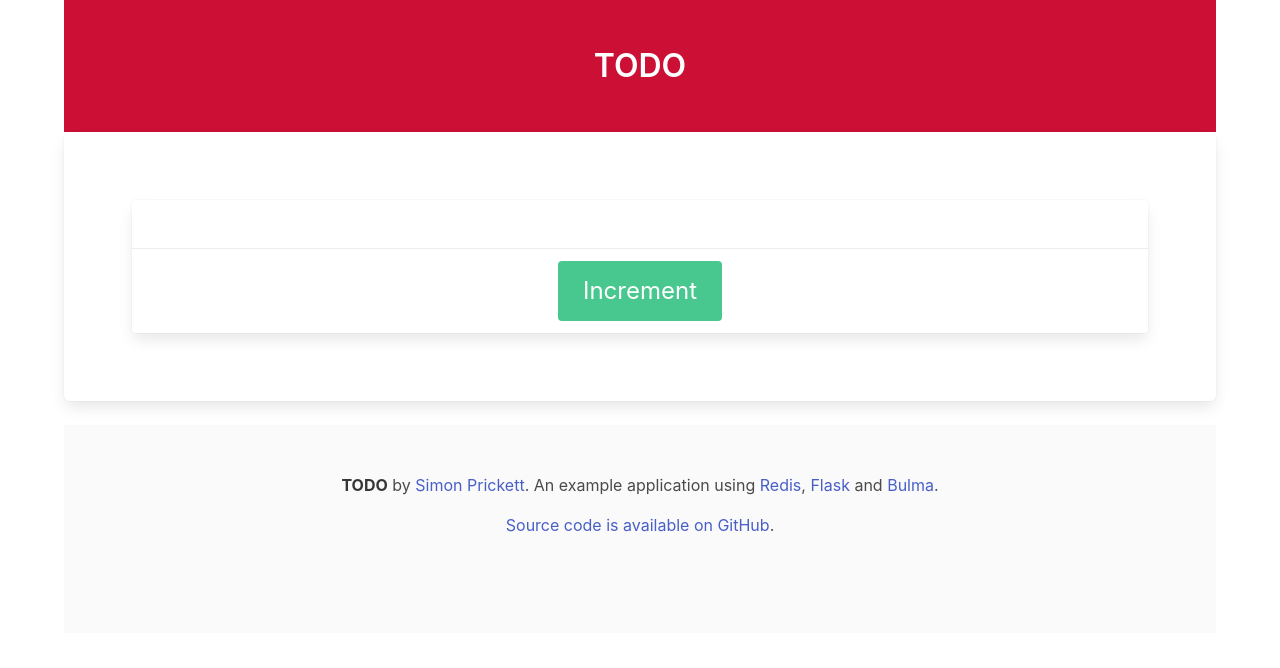
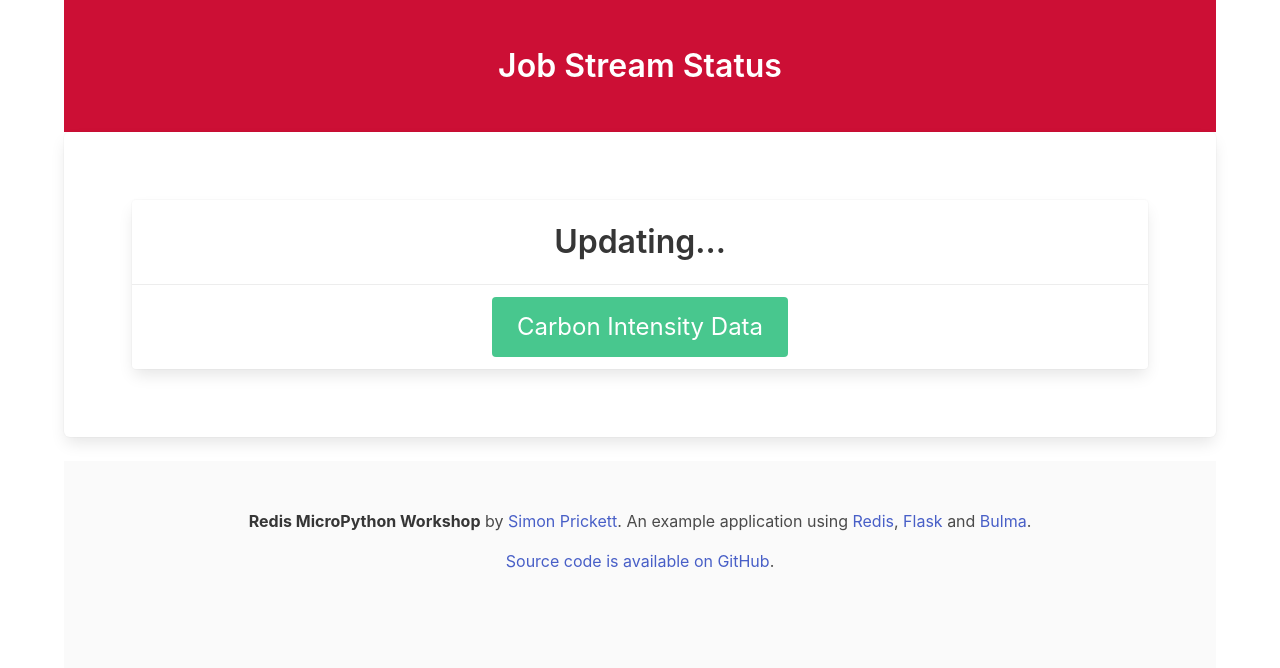
Before and after one commit to simonprickett/micropython-workshop, a Flask app: page / in a window 1280 px wide. Shown: the top 668 px of the page. Run offline with Flask 3, Linux system fonts and the light colour scheme.

Commit message:
Added the stream status route.

```diff
--- a/server/app.py
+++ b/server/app.py
@@ -16,6 +16,26 @@ app = Flask(__name__)
 def carbon_intensity_simulator(postcode):
     pass
 
+@app.route("/status", methods = ["GET"])
+def stream_status():
+    response = redis_client.xinfo_groups(os.getenv("REDIS_STREAM_KEY"))
+
+    # response looks like this (and may contain many groups) so we have to
+    # find the group we want:
+    # [{'name': 'staff', 'consumers': 3, 'pending': 23, 'last-delivered-id': '1689852169094-0', 'entries-read': 49, 'lag': 264}]
+
+    group_info = dict()
+
+    for consumer_group in response:
+        if consumer_group["name"] == os.getenv("REDIS_CONSUMER_GROUP"):
+            # Found our consumer group, grab the values we want.
+            group_info["lag"] = consumer_group["lag"]
+            group_info["consumers"] = consumer_group["consumers"]
+            group_info["pending"] = consumer_group["pending"]
+            break
+
+    return group_info
+
 @app.route("/", methods = ["GET"])
 def home_page():
     return render_template("homepage.html")
--- a/server/static/app.js
+++ b/server/static/app.js
@@ -1 +1,6 @@
-alert('TODO write the script!');
+// Handle click on the carbon intensity button.
+document.getElementById('carbonBtn').onclick = function() {
+  window.location.href = '/regional/postcode/OX1';
+};
+
+// TODO handle getting the updates...
--- a/server/templates/homepage.html
+++ b/server/templates/homepage.html
@@ -4,17 +4,17 @@
 <head>
   <meta charset="utf-8">
   <meta name="viewport" content="width=device-width, initial-scale=1">
-  <title>TODO</title>
+  <title>Redis MicroPython Workshop</title>
   <link rel="stylesheet" href="{{ url_for('static', filename = 'bulma.min.css') }}">
 </head>
 
 <body>
   <div class="container">
-    <section class="hero has-background-danger-dark is-bold">
+    <section id="streamStatus" class="hero has-background-danger-dark is-bold">
       <div class="hero-body">
         <div class="container">
           <h1 class="title has-text-white has-text-centered">
-            TODO
+            Job Stream Status
           </h1>
         </div>
       </div>
@@ -23,11 +23,11 @@
       <section class="section">
         <div class="card">
           <div class="card-content">
-            <p id="counterValue" class="title has-text-centered">{{count}}</p>
+            <p id="updatingMessage" class="title has-text-centered">Updating...</p>
           </div>
           <footer class="card-footer">
             <p class="card-footer-item">
-              <button id="incrBtn" class="button is-large is-success">Increment</button>
+              <button id="carbonBtn" class="button is-large is-success">Carbon Intensity Data</button>
             </p>
           </footer>
         </div>
@@ -36,7 +36,7 @@
     <footer class="footer">
       <div class="content has-text-centered">
         <p>
-          <strong>TODO</strong> by <a href="https://simonprickett.dev/">Simon Prickett</a>.  An example
+          <strong>Redis MicroPython Workshop</strong> by <a href="https://simonprickett.dev/">Simon Prickett</a>.  An example
           application using <a href="https://redis.io/">Redis</a>, <a href="https://flask.palletsprojects.com/">Flask</a> and <a href="https://bulma.io/">Bulma</a>.
         </p>
         <p><a href="https://github.com/simonprickett/micropython-workshop">Source code is available on GitHub</a>.</p>
```
Also changed, not shown: 1 other file.
